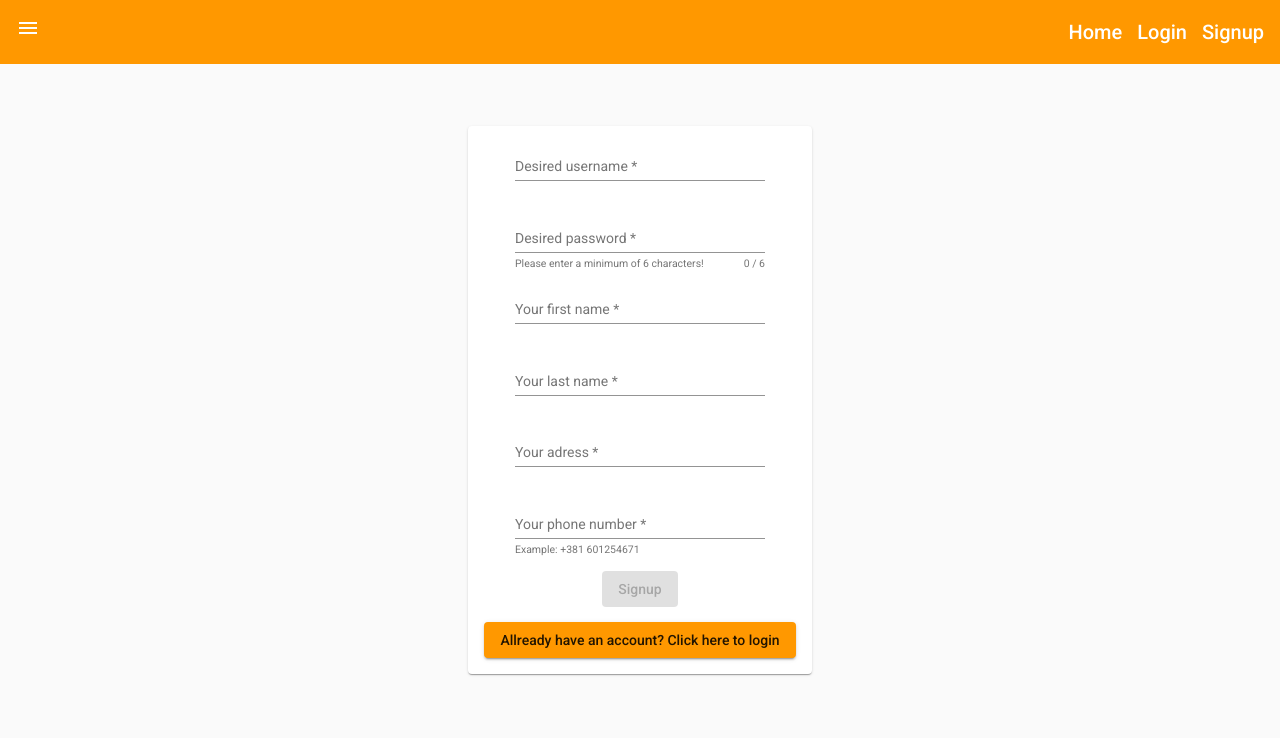
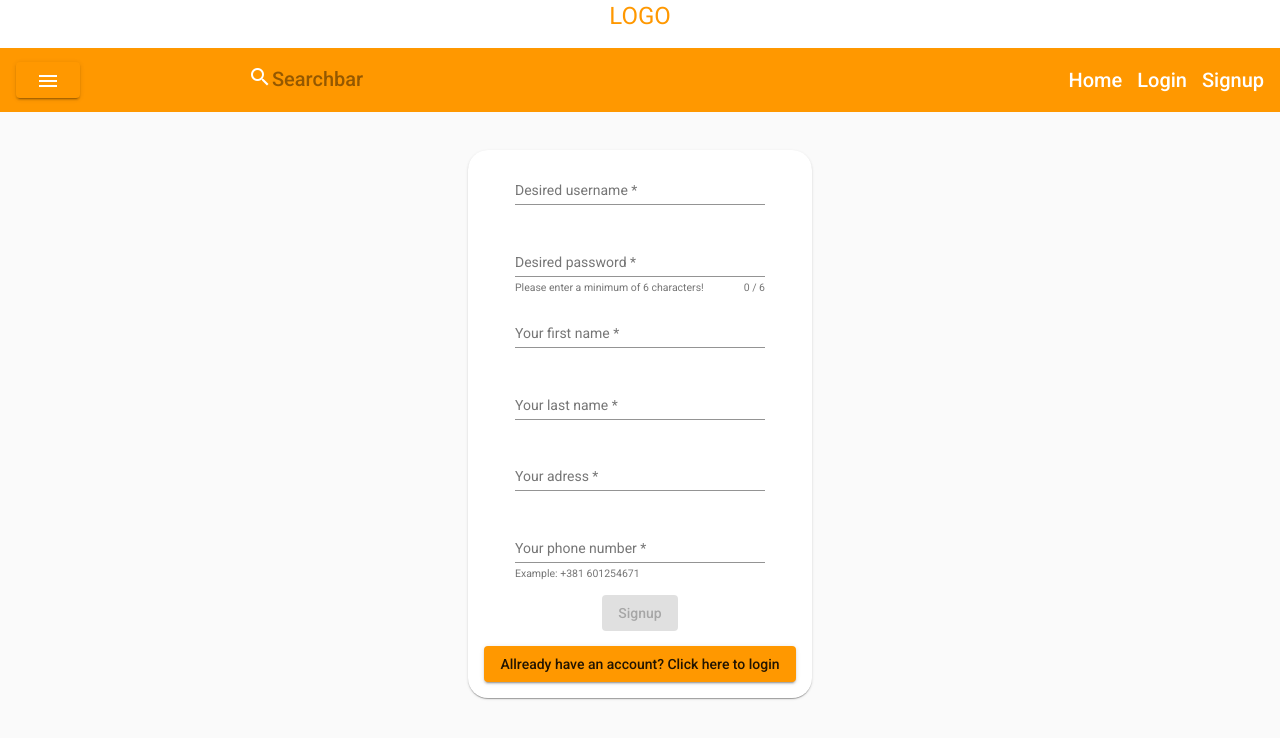
Before and after one commit to petrovicaca/icr, an Angular app in the folder ispit/: page /signup in a window 1280 px wide. Shown: the top 738 px of the page. Built offline with nearby package versions, Linux system fonts and the light colour scheme.

Commit message:
app component stylized

```diff
--- a/ispit/src/app/app.component.css
+++ b/ispit/src/app/app.component.css
@@ -1,9 +1,43 @@
+section {
+    display: flex;
+    flex-direction:  column;
+    justify-content: center;
+    height: 100%;
+    width: 100%;
+    margin: auto;
+}
+
+#logo {
+    align-self: center;
+}
+
+#logo a {
+    color: #ff9800;
+}
+
 mat-sidenav-container, mat-sidenav-content, mat-sidenav {
     height: 100%;
 }
 
 mat-sidenav {
     width: 250px;
+    margin: 15px;
+    border-radius: 20px;
+    height: 90%;
+}
+
+mat-sidenav a {
+    color: #ff9800;
+}
+
+mat-sidenav mat-icon {
+    color: #ff9800;
+    margin-right: 15px;
+}
+
+h2 {
+    color: #ff9800;
+    text-align: center;
 }
 
 a {
@@ -14,3 +48,11 @@ a {
 a:hover, a:active {
     color: lightgrey;
 }
+
+mat-icon {
+    color: white;
+}
+
+input {
+    width: 400px;
+}
--- a/ispit/src/app/app.component.html
+++ b/ispit/src/app/app.component.html
@@ -1,18 +1,52 @@
+<section>
+<div id="logo">
+    <h1> <a routerLink="/"> LOGO </a> </h1>
+</div>
+
 <mat-sidenav-container>
     <mat-sidenav #sidenav opened="false">
-        <p> Sidenav </p>
+        <mat-nav-list>
+            <h2> Menu </h2>
+
+            <a mat-list-item routerLink="/" (click)="sidenav.close()">
+                <mat-icon> home </mat-icon>
+                Home
+            </a>
+
+            <a mat-list-item routerLink="/login" (click)="sidenav.close()">
+                <mat-icon> input </mat-icon>
+                Login
+            </a>
+
+            <a mat-list-item routerLink="/signup" (click)="sidenav.close()">
+                <mat-icon> face </mat-icon>
+                Signup
+            </a>
+
+            <!-- KADA BUDEMO DODALI LOGGED IN/OUT
+                <a mat-list-item routerLink="/">
+                    <mat-icon> exit_to_app </mat-icon>
+                    Logout
+                </a> -->
+        </mat-nav-list>
     </mat-sidenav>
 
     <mat-sidenav-content>
         <mat-toolbar color="primary">
             <div>
-                <a  (click)="sidenav.toggle()">
+                <button  mat-raised-button color="primary" (click)="sidenav.toggle()">
                     <mat-icon> menu </mat-icon>
-                </a>
+                </button>
             </div>
 
-            <div fxFlex fxLayoutAlign="end" fxLayoutGap="15px">
-                <a routerLink=""> Home </a>
+            <!-- PLACEHOLDER ZA SEARCHBAR, NE MOGU LEPO DA IH RASPOREDIM ZA SADA -->
+            <div fxFlex fxLayoutAlign="end">
+                <mat-icon> search </mat-icon>
+                <input matInput type="text" name="search" placeholder="Searchbar">
+            </div>
+
+            <div fxFlex fxLayoutAlign="end" fxLayoutGap="15px" fxHide.xs>
+                <a routerLink="/"> Home </a>
                 <a routerLink="/login"> Login </a>
                 <a routerLink="/signup"> Signup </a>
             </div>
@@ -21,3 +55,4 @@
         <router-outlet></router-outlet>
     </mat-sidenav-content>
 </mat-sidenav-container>
+</section>
--- a/ispit/src/app/app.module.ts
+++ b/ispit/src/app/app.module.ts
@@ -21,7 +21,8 @@ import { HttpClientModule } from '@angular/common/http';
 import { LoginService } from './shared/login.service';
 import { WelcomeComponent } from './welcome/welcome.component';
 import { MatIconModule } from '@angular/material/icon';
-import {MatSidenavModule} from '@angular/material/sidenav';
+import { MatSidenavModule } from '@angular/material/sidenav';
+import {MatListModule} from '@angular/material/list';
 
 
 @NgModule({
@@ -45,7 +46,8 @@ import {MatSidenavModule} from '@angular/material/sidenav';
     HttpClientModule,
     MatIconModule,
     FlexLayoutModule,
-    MatSidenavModule
+    MatSidenavModule,
+    MatListModule
   ],
   providers: [LoginService],
   bootstrap: [AppComponent]
--- a/ispit/src/app/auth/login/login.component.css
+++ b/ispit/src/app/auth/login/login.component.css
@@ -12,6 +12,7 @@ mat-card  {
   top: 50%;
   -ms-transform: translateY(-50%);
   transform: translateY(-50%);
+  border-radius: 20px;
 }
 
 mat-form-field {
--- a/ispit/src/app/auth/signup/signup.component.css
+++ b/ispit/src/app/auth/signup/signup.component.css
@@ -12,6 +12,7 @@ mat-card  {
     top: 50%;
     -ms-transform: translateY(-50%);
     transform: translateY(-50%);
+    border-radius: 20px;
 }
 
 mat-form-field {
```
